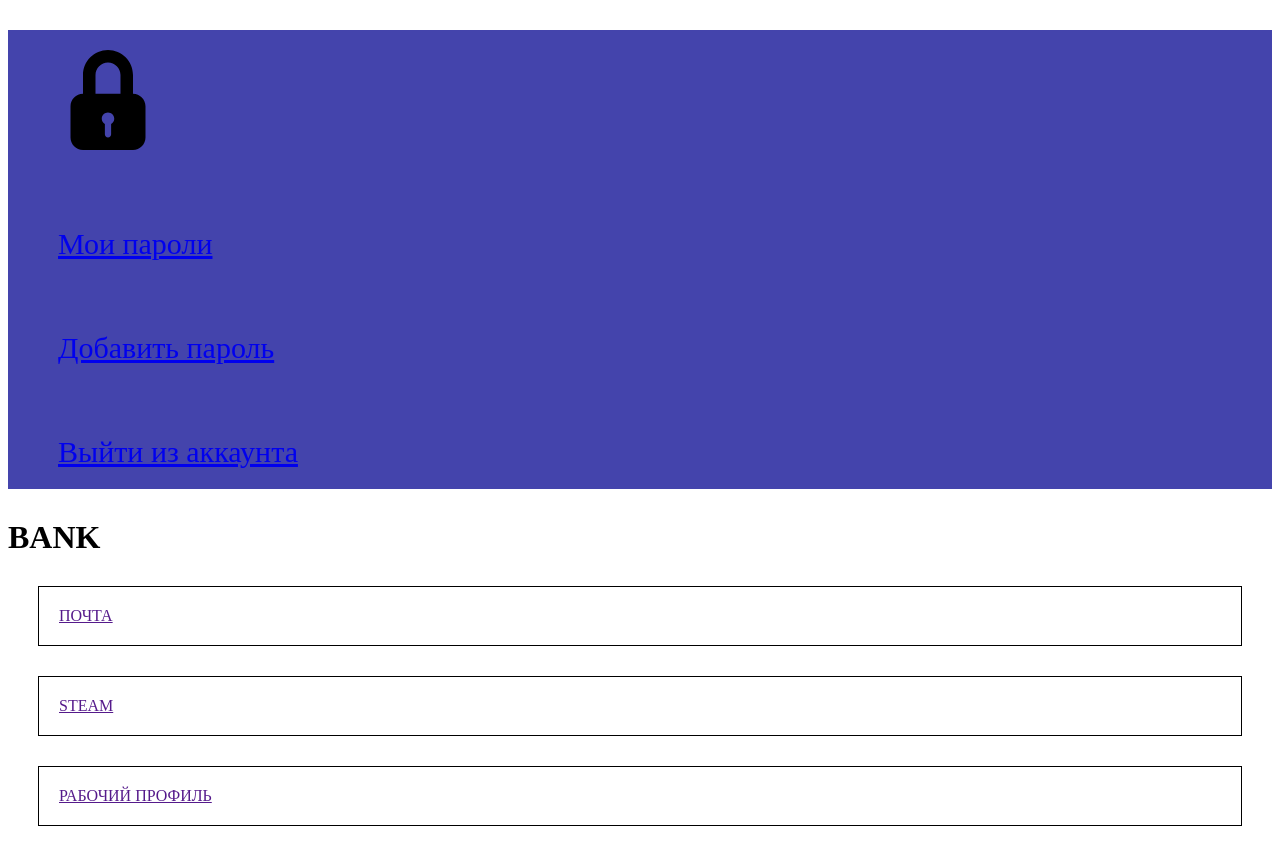
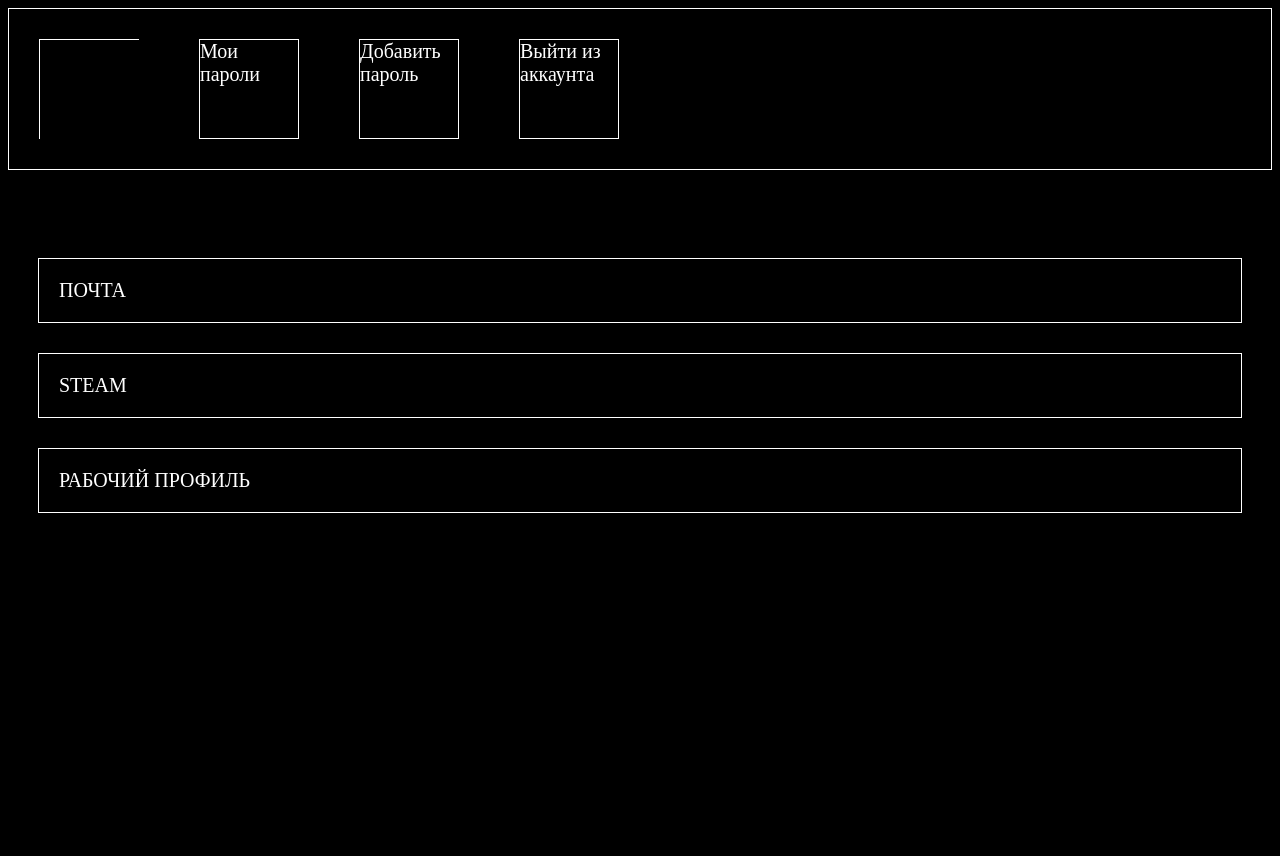
Before and after one commit to Rev4n28/Diplom, a Django app: page / in a window 1280 px wide. After the commit the page ends 513 px from the top, so only its background shows below. Run offline with Django 5.2, Linux system fonts and the light colour scheme.

Commit message:
change main

```diff
--- a/bank/banks/bank/static/styles/bank.css
+++ b/bank/banks/bank/static/styles/bank.css
@@ -1,21 +1,48 @@
+*{
+    background-color: black;
+    text-decoration: none;
+    box-sizing: border-box;
+}
+
 .header{
-    background-color: rgba(17, 17, 150, 0.784);
+    border: 1px solid #FFF;
+    display: flex;
 }
+
+nav{
+    display: flex;
+}
+
+
 .container{
     margin: 30px;
-    padding: 20px;
+    /* padding: 20px; */
     justify-content: space-between;
     font-size: 30px;
+    border: 1px solid #FFF;
+    width: 100px;
+    height: 100px;
 }
+
+.container a{
+    height: 100%;
+}
+
+a{
+    color: white;
+    font-size: 20px;
+    margin: 0px;
+    display: block;
+}
+
 img{
     width: 100px;
 }
 
 .password{
-    border: 1px solid black;
+    border: 1px solid #FFF;
     margin: 30px;
     padding: 20px;
     justify-content: space-between;
     box-sizing: border-box;
-    display: block;
 }
```
